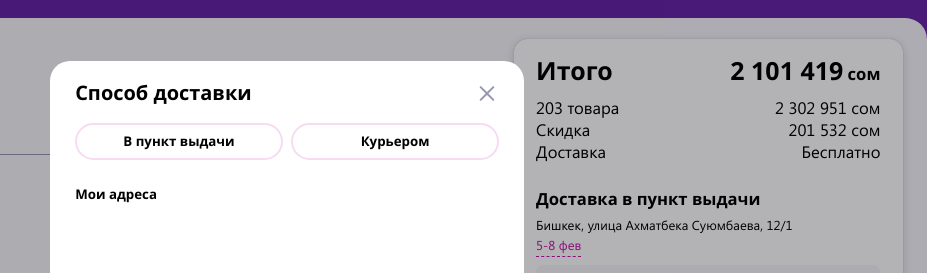
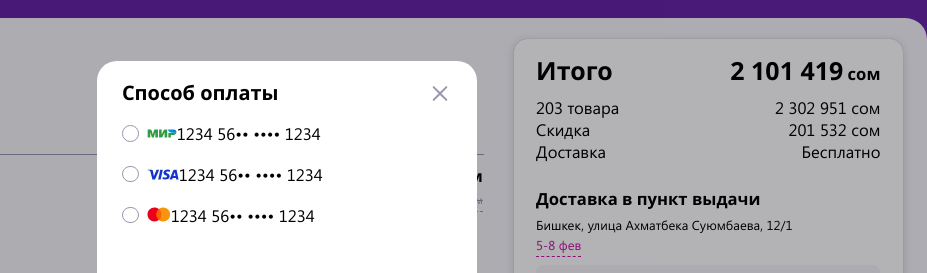
Before and after one commit to Eugene-Oceanov/wb-L0-cart, a website built with webpack: page src/index.html in a window 1280 px wide. Shown: the part 87-360 px from the top of the page, 353-1280 px from the left. Built offline with nearby package versions, Linux system fonts and the light colour scheme.

Commit message:
technical commit

```diff
--- a/src/assets/css/style.css
+++ b/src/assets/css/style.css
@@ -208,6 +208,7 @@ input[type=radio]:checked+.radio-label .pseudo-radio {
 }
 
 .delivery-modal {
+  display: none;
   width: 37%;
 }
 
--- a/src/components/cart-item.js
+++ b/src/components/cart-item.js
@@ -72,8 +72,7 @@ module.exports = {
         return cartItemNotAviable1;
     },
 
-    paySystemItem: function(item) {
-        let counter = 0;
+    paySystemItem: function (item, counter) {
         const paySystemItem = document.createElement("DIV");
         paySystemItem.classList.add("payment-modal-item", "modal-item");
         paySystemItem.innerHTML = `<input type="radio" name="modal-radio payment-modal-radio" id="radio${counter}">
@@ -83,8 +82,8 @@ module.exports = {
         return paySystemItem;
     },
 
-    paySystemIcon: function(title) {
-        if(title == "mir") {
+    paySystemIcon: function (title) {
+        if (title == "mir") {
             return `<svg class="pay-system-icon" xmlns="http://www.w3.org/2000/svg" width="30" height="11" viewBox="0 0 30 11" fill="none">
                 <path d="M16.682 2.34377L14.8652 6.2583H14.6814V1.50031H12.0859V9.50239H14.238C14.8219 9.50239 15.341 9.16717 15.5898 8.64811L17.4174 4.74439H17.6012V9.50239H20.1966V1.50031H18.0121C17.4498 1.50031 16.9199 1.83553 16.682 2.34377Z" fill="#319B42"/>
                 <path d="M6.97268 2.54923L5.90207 6.2583H5.71823L4.6368 2.54923C4.45296 1.92204 3.8798 1.50031 3.23095 1.50031H0.667969V9.50239H3.26339V4.74439H3.44723L4.9396 9.50239H6.66988L8.16225 4.74439H8.34609V9.50239H10.9415V1.50031H8.37853C7.72968 1.50031 7.14571 1.92204 6.97268 2.54923Z" fill="#319B42"/>
--- a/src/index.html
+++ b/src/index.html
@@ -13,7 +13,7 @@
     <!-- modals start -->
     <div class="overlay d-flex jc-center ai-center">
 
-        <div class="payment-modal modal d-none">
+        <div class="payment-modal modal">
             <div class="modal-row d-flex jc-space-between ai-center">
                 <p class="payment-modal__title modal__title">Способ оплаты</p>
                 <svg class="close-payment-modal cursor-pointer" xmlns="http://www.w3.org/2000/svg" width="24"
--- a/src/index.js
+++ b/src/index.js
@@ -113,14 +113,14 @@ user.then(data => {
     cartMainPointRating.textContent = order.point.rating;
     cartMainPointSchedule.textContent = order.point.schedule;
     sidebarPickupPoint.textContent = order.point.adress;
-
+    let counter = 0;
     data.payInfo.forEach(item => {
-        let paymentItem = cartItemLayout.paySystemItem(item);
+        let paymentItem = cartItemLayout.paySystemItem(item, counter);
         document.querySelector(".payment-modal-radio-wrapper").append(paymentItem);
         paymentItem.querySelector(".payment-radio-label").addEventListener("click", () => {
             order.payInfo.card = item;
-            console.log(order);
         })
+        counter += 1;
     })
 })
 
```
